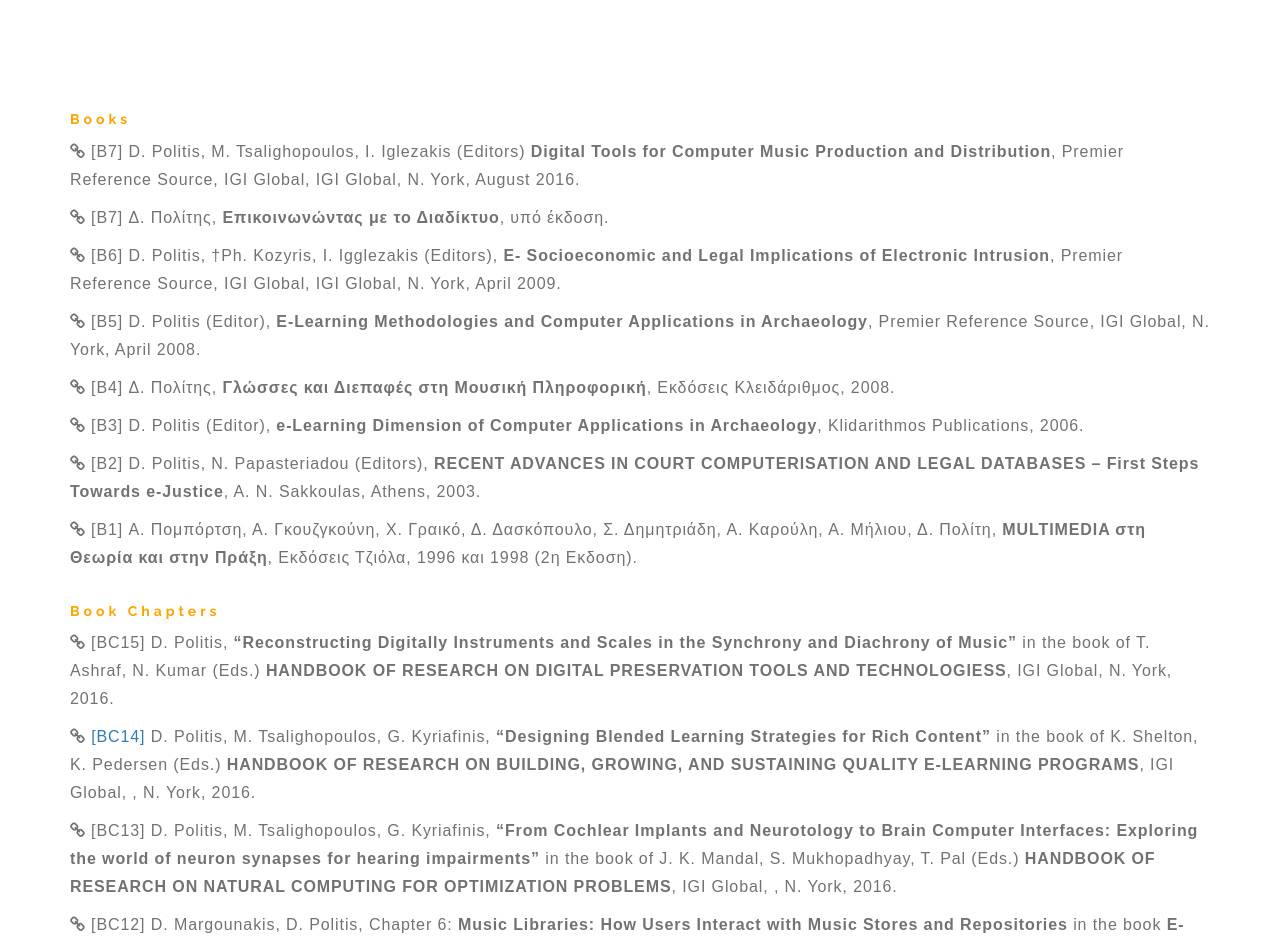
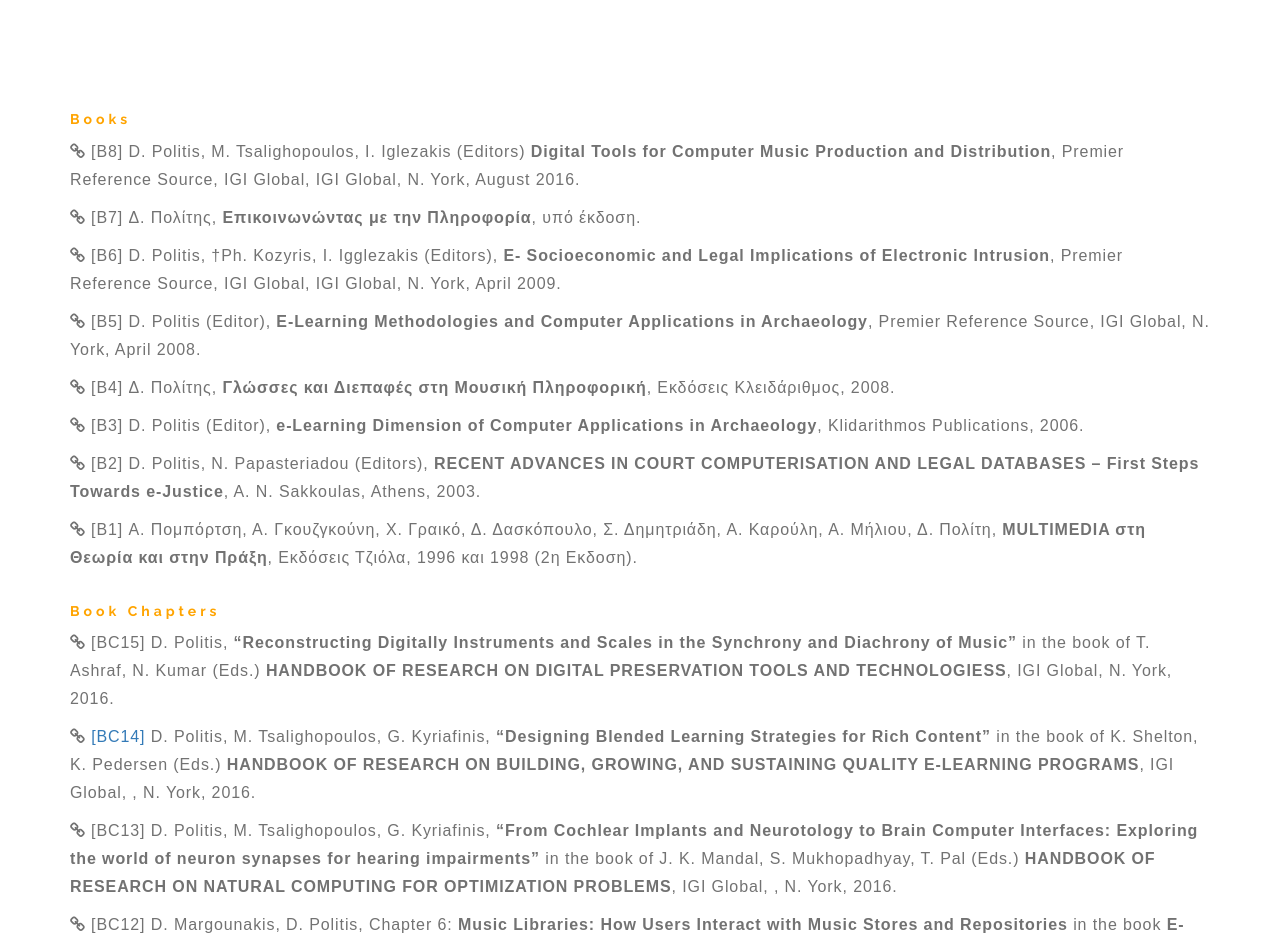
Before and after one commit to dipolitis/dipolitis.github.io, a plain HTML site: page books.html in a window 1280 px wide. Shown: the part 980-1918 px from the top of the page. Drawn offline with Linux system fonts and the light colour scheme; a script that the page names is missing.

Commit message:
Update books.html

```diff
--- a/books.html
+++ b/books.html
@@ -279,8 +279,8 @@
 		<div class="row" id="pub-content">
 			<div class="col-md-12 col-sm-12">
 			    <h5>Books</h5>
-				<p><i class="fa fa-link" aria-hidden="true"></i> [B7]    D. Politis, M. Tsalighopoulos, I. Iglezakis (Editors) <strong>Digital Tools for Computer Music Production and Distribution</strong>, Premier Reference Source, IGI Global, IGI Global, N. York, August 2016.</p>
-				<p><i class="fa fa-link" aria-hidden="true"></i> [B7]    Δ. Πολίτης, <strong>Επικοινωνώντας με το Διαδίκτυο</strong>,  υπό έκδοση.</p>
+				<p><i class="fa fa-link" aria-hidden="true"></i> [B8]    D. Politis, M. Tsalighopoulos, I. Iglezakis (Editors) <strong>Digital Tools for Computer Music Production and Distribution</strong>, Premier Reference Source, IGI Global, IGI Global, N. York, August 2016.</p>
+				<p><i class="fa fa-link" aria-hidden="true"></i> [B7]    Δ. Πολίτης, <strong>Επικοινωνώντας με την Πληροφορία</strong>,  υπό έκδοση.</p>
                 <p><i class="fa fa-link" aria-hidden="true"></i> [B6]    D. Politis, †Ph. Kozyris, I. Igglezakis (Editors), <strong>E- Socioeconomic and Legal Implications of Electronic Intrusion</strong>, Premier Reference Source, IGI Global, IGI Global, N. York, April 2009.</p>
                 <p><i class="fa fa-link" aria-hidden="true"></i> [B5]    D. Politis (Editor),  <strong>E-Learning Methodologies and Computer Applications in Archaeology</strong>, Premier Reference Source, IGI Global, N. York, April 2008.</p>
                 <p><i class="fa fa-link" aria-hidden="true"></i> [B4]    Δ. Πολίτης, <strong>Γλώσσες και Διεπαφές στη Μουσική Πληροφορική</strong>,  Εκδόσεις Κλειδάριθμος, 2008.</li></p>
```
